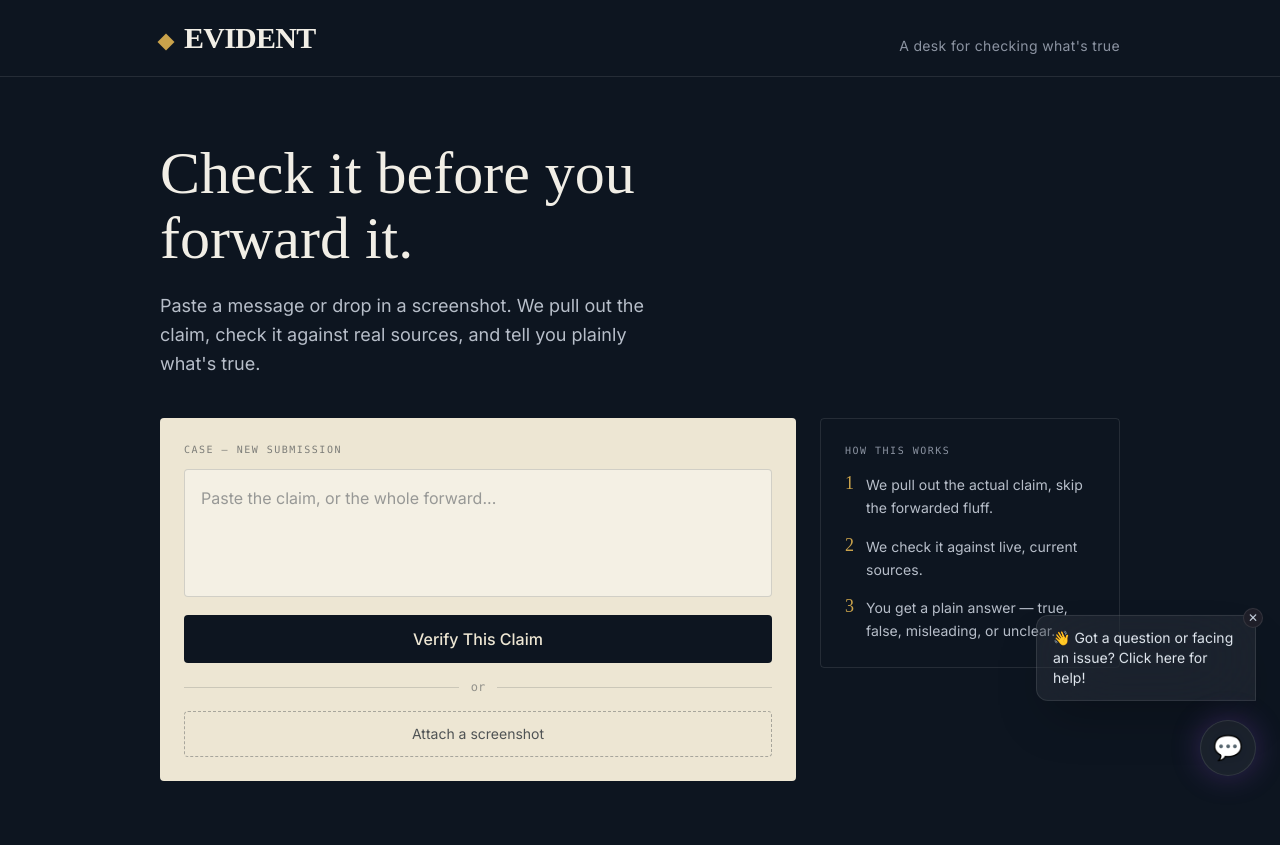
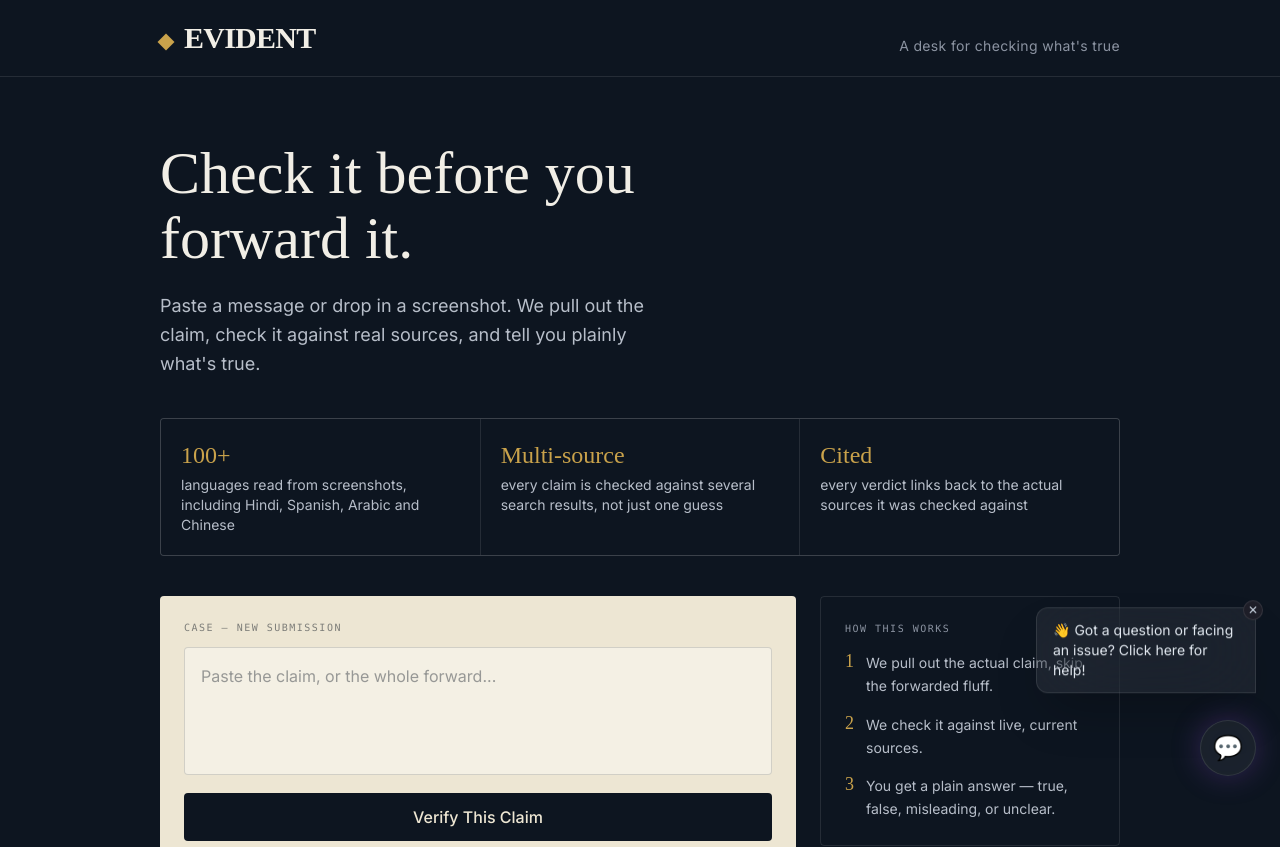
Before and after one commit to HAR5HPANDEY/evident-ai-frontend, a React (Vite) app: page / in a window 1280 px wide. Shown: the top 847 px of the page. Built offline with nearby package versions, Linux system fonts and the light colour scheme.

Commit message:
Update App.jsx

```diff
--- a/src/App.jsx
+++ b/src/App.jsx
@@ -94,6 +94,24 @@ function App() {
           Paste a message or drop in a screenshot. We pull out the claim, check it
           against real sources, and tell you plainly what's true.
         </p>
+      </section>
+
+            {/* Feature strip */}
+      <section className="max-w-5xl mx-auto px-5 sm:px-8 pb-10">
+        <div className="grid grid-cols-1 sm:grid-cols-3 gap-px bg-white/10 border border-white/10 rounded-sm overflow-hidden">
+          <div className="bg-[#0D1520] p-5">
+            <p className="font-serif text-2xl text-[#C9A24B]">100+</p>
+            <p className="text-sm text-[#B7BEC9] mt-1">languages read from screenshots, including Hindi, Spanish, Arabic and Chinese</p>
+          </div>
+          <div className="bg-[#0D1520] p-5">
+            <p className="font-serif text-2xl text-[#C9A24B]">Multi-source</p>
+            <p className="text-sm text-[#B7BEC9] mt-1">every claim is checked against several search results, not just one guess</p>
+          </div>
+          <div className="bg-[#0D1520] p-5">
+            <p className="font-serif text-2xl text-[#C9A24B]">Cited</p>
+            <p className="text-sm text-[#B7BEC9] mt-1">every verdict links back to the actual sources it was checked against</p>
+          </div>
+        </div>
       </section>
 
       {/* Working area */}
```
